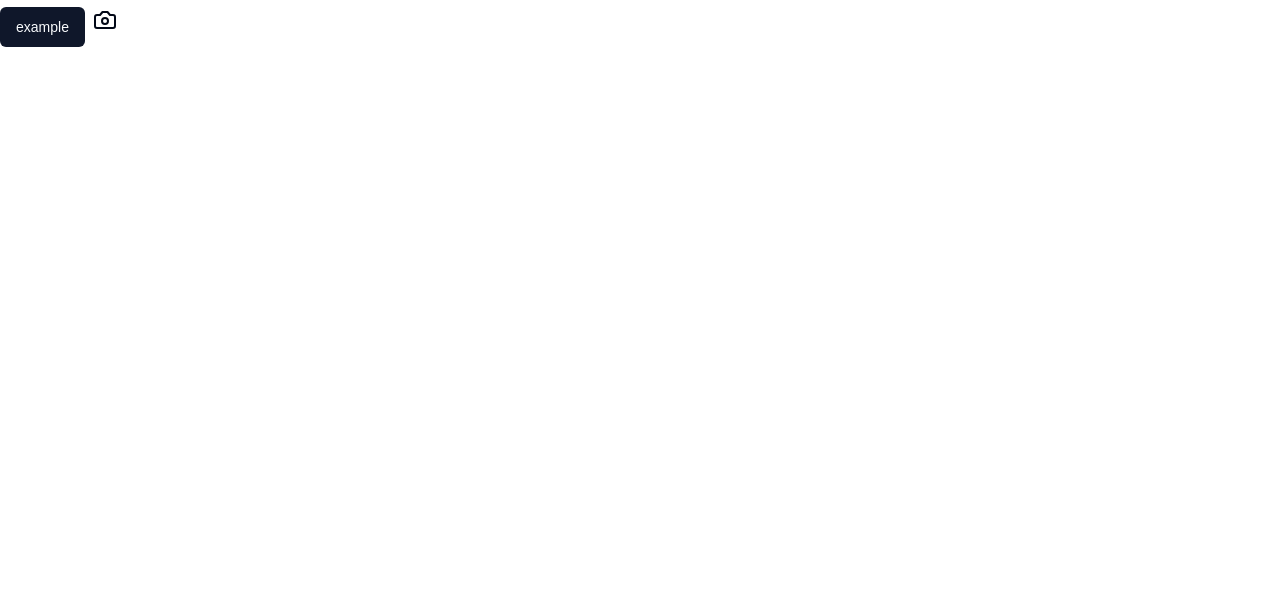
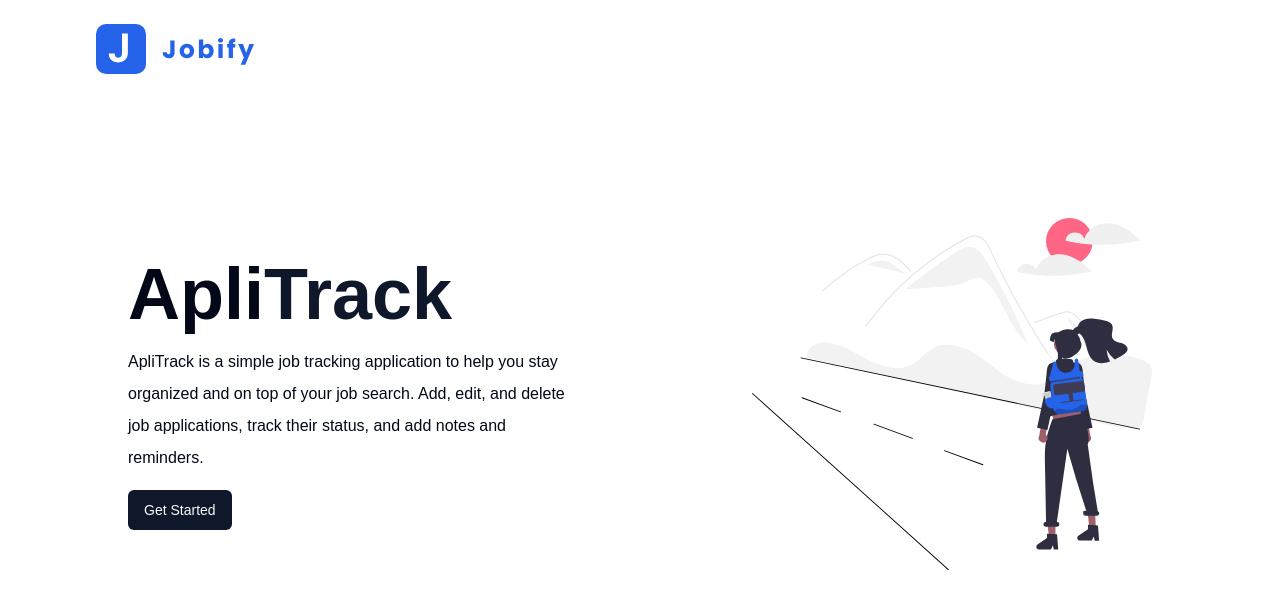
Before and after one commit to ChipLuxury-EWA/nextjs-course-smilga-application-tracker, a Next.js app: page / in a window 1280 px wide. Shown: the top 608 px of the page. Built offline with nearby package versions, Linux system fonts and the light colour scheme.

Commit message:
added basic home page

```diff
--- a/app/page.tsx
+++ b/app/page.tsx
@@ -1,13 +1,31 @@
+import Image from "next/image";
+import Logo from "@/assets/logo.svg";
+import LandingImg from "@/assets/landing.svg";
 import { Button } from "@/components/ui/button";
-import { Camera } from "lucide-react";
+import Link from "next/link";
 
 export default function Home() {
   return (
-    <div>
-      <Button> example</Button>
-      <Button variant="ghost" size="icon">
-        <Camera />
-      </Button>
-    </div>
+    <main>
+      <header className="max-w-6xl mx-auto px-4 sm:px-8 py-6">
+        <Image src={Logo} alt="logo" />
+        <section className="max-w-6xl mx-auto px-4 sm:px-8 h-screen -mt-20 grid lg:grid-cols-[1fr,400px] items-center">
+          <div>
+            <h1 className="capitalize text-4xl md:text-7xl font-bold">
+              Apli
+              <span className="text-primary">Track</span>
+            </h1>
+            <p className="leading-loose max-w-md mt-4">
+              ApliTrack is a simple job tracking application to help you stay organized and on top of your job search. Add, edit,
+              and delete job applications, track their status, and add notes and reminders.
+            </p>
+            <Button asChild className="mt-4">
+              <Link href="/add-job">Get Started</Link>
+            </Button>
+          </div>
+          <Image src={LandingImg} alt="landing" className="hidden lg:block" />
+        </section>
+      </header>
+    </main>
   );
 }
```
Also changed, not shown: assets/landing.svg (renamed from assets/main.svg).
